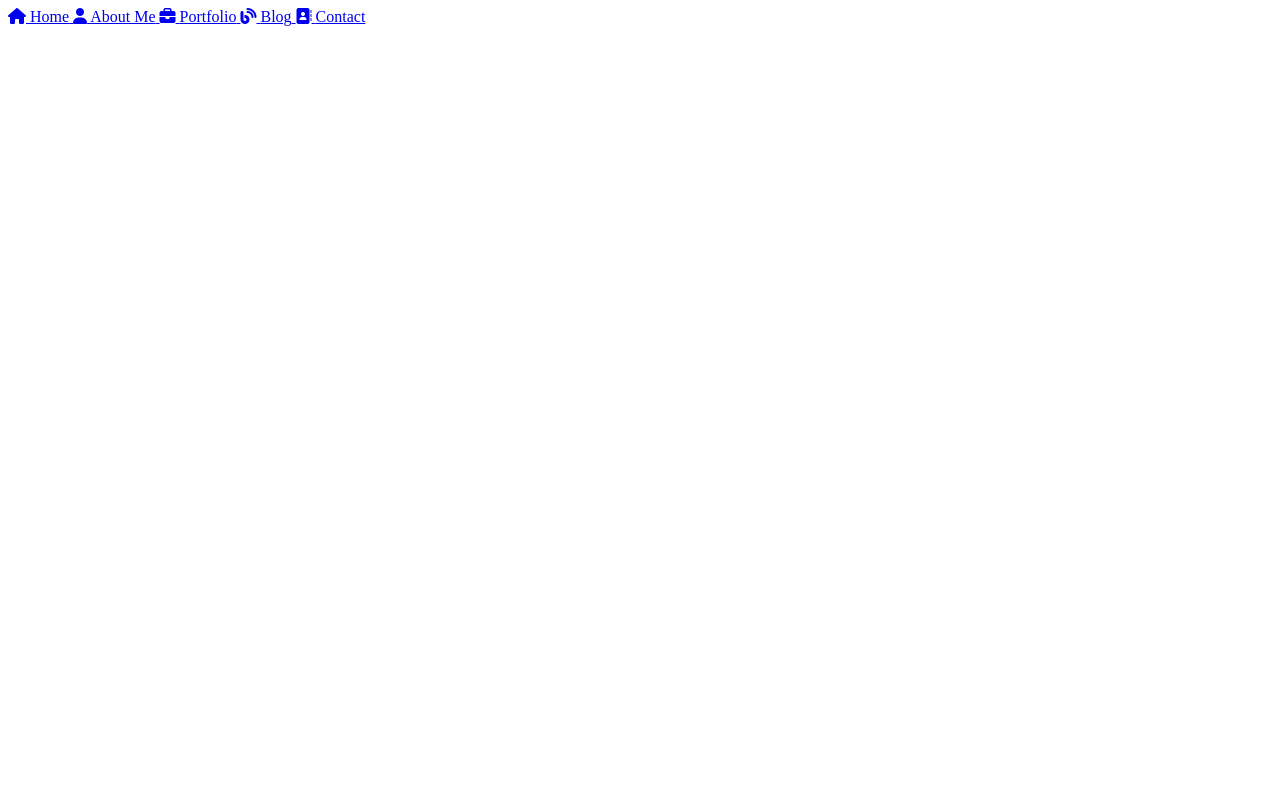
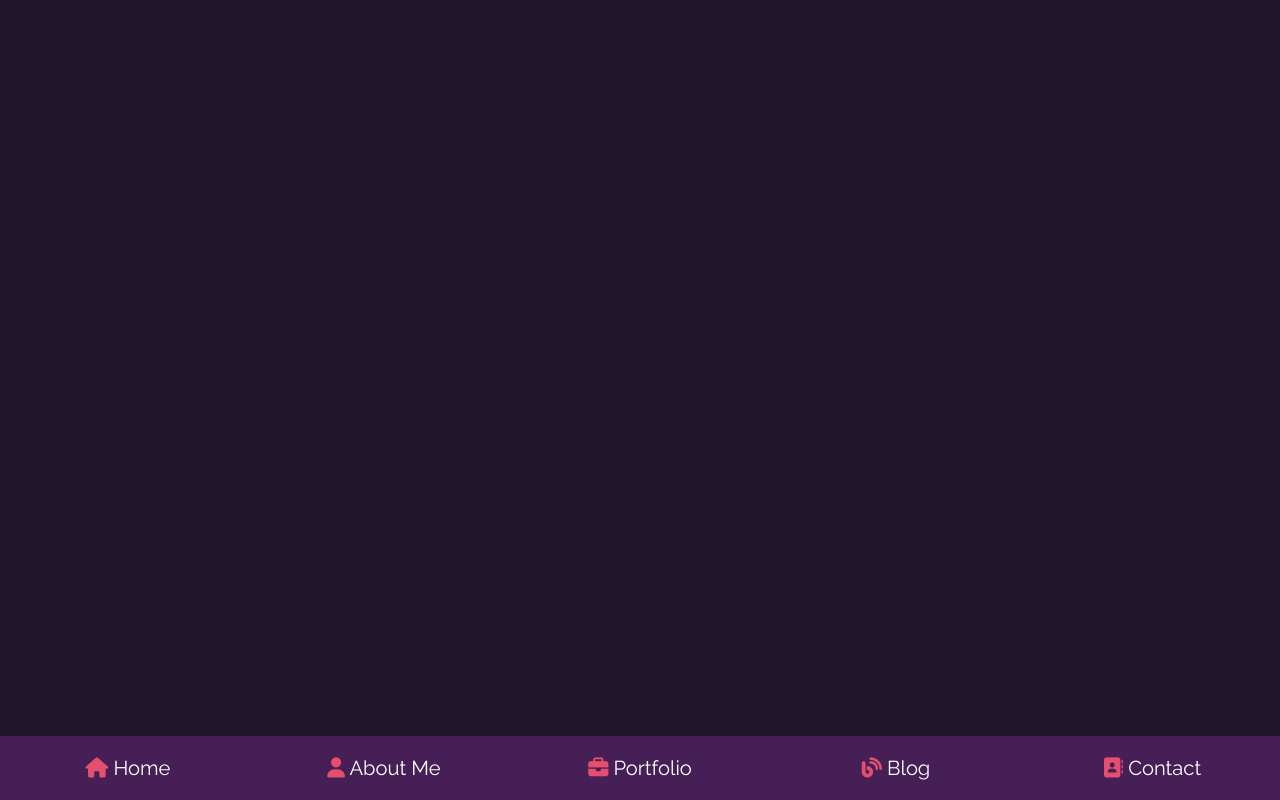
Before and after one commit to cathytanya/cathytanyaportfolio, a plain HTML site: page index.html in a window 1280 px wide. Drawn offline with Linux system fonts and the light colour scheme.

Commit message:
properly develop the navbar on the main home page

```diff
--- a/index.html
+++ b/index.html
@@ -6,9 +6,7 @@
     <meta name="viewport" content="width=device-width, initial-scale=1.0">
     <title>Cathy-Colette Portfolio</title>
     <link rel="stylesheet" href="https://cdnjs.cloudflare.com/ajax/libs/font-awesome/6.4.0/css/all.min.css">
-    <!-- <link rel="stylesheet" href="style.css"> -->
-    <!-- Connec the google font to the web application -->
-    <!-- <link href="https://fonts.googleapis.com/css2?family=Raleway&display=swap" rel="stylesheet"> -->
+    <link rel="stylesheet" href="styles.css">
 </head>
 <body>
     <nav class="navbar">
--- /dev/null
+++ b/styles.css
@@ -0,0 +1,75 @@
+@import url('https://fonts.googleapis.com/css2?family=Raleway:wght@100;300;400;500;600;700&display=swap');
+*{
+    font-family: 'Raleway', sans-serif;
+    margin: 0;
+    padding: 0;
+    box-sizing: border-box;
+    text-decoration: none;
+    outline: none;
+    border: none;
+    text-transform: capitalize;
+}
+
+:root{
+    --blush:#e54f6d;
+    --darkpurple:#22162B;
+    --mediumpurple:#451f55;
+    --lightpurple:#724e91;
+    --yellow:#f8c630;
+    --shadow:0.5rem 1rem rgba(0,0,0,.7);
+}
+
+html{
+    font-size: 63%;
+    overflow-x: hidden;
+}
+
+html::-webkit-scrollbar{
+    width:1rem;
+}
+
+html::-webkit-scrollbar-track{
+    background: var(--darkpurple);
+}
+
+html::-webkit-scrollbar-thumb{
+    background: var(--blush);
+    border-radius: 5rem;
+}
+
+body{
+    background: var(--darkpurple);
+    padding-bottom: 6rem;
+}
+
+.navbar{
+    position: fixed;
+    bottom: 0;
+    left: 0;
+    right: 0;
+    display: flex;
+    z-index: 1000;
+    align-items: flex-end;
+    text-align: center;
+}
+
+.navbar a{
+    padding: 2rem;
+    font-size: 2rem;
+    background: var(--mediumpurple);
+    flex: 1;
+    color: white;
+}
+
+.navbar i{
+    color: var(--blush);
+}
+
+.navbar a:hover{
+    background: var(--blush);
+    padding-bottom: 5rem;
+}
+
+.navbar a:hover i{
+    color: white;
+}
```
Also changed, not shown: style.css (deleted, +0 -19 lines).
